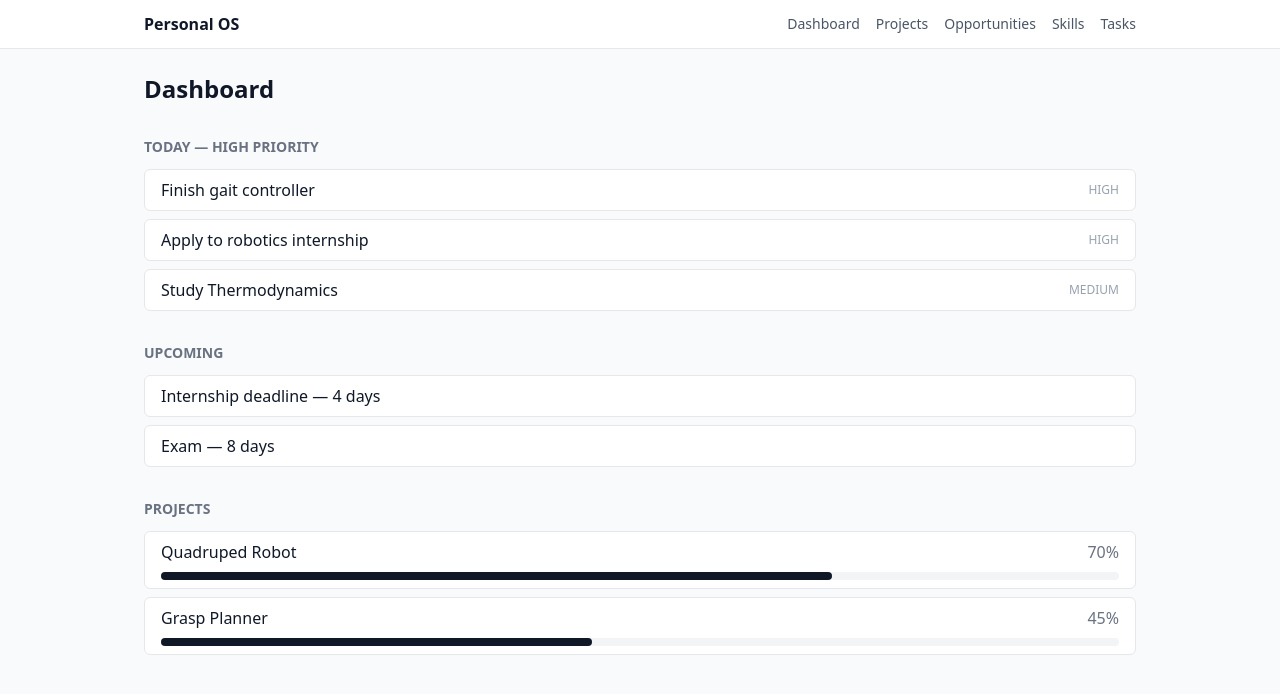
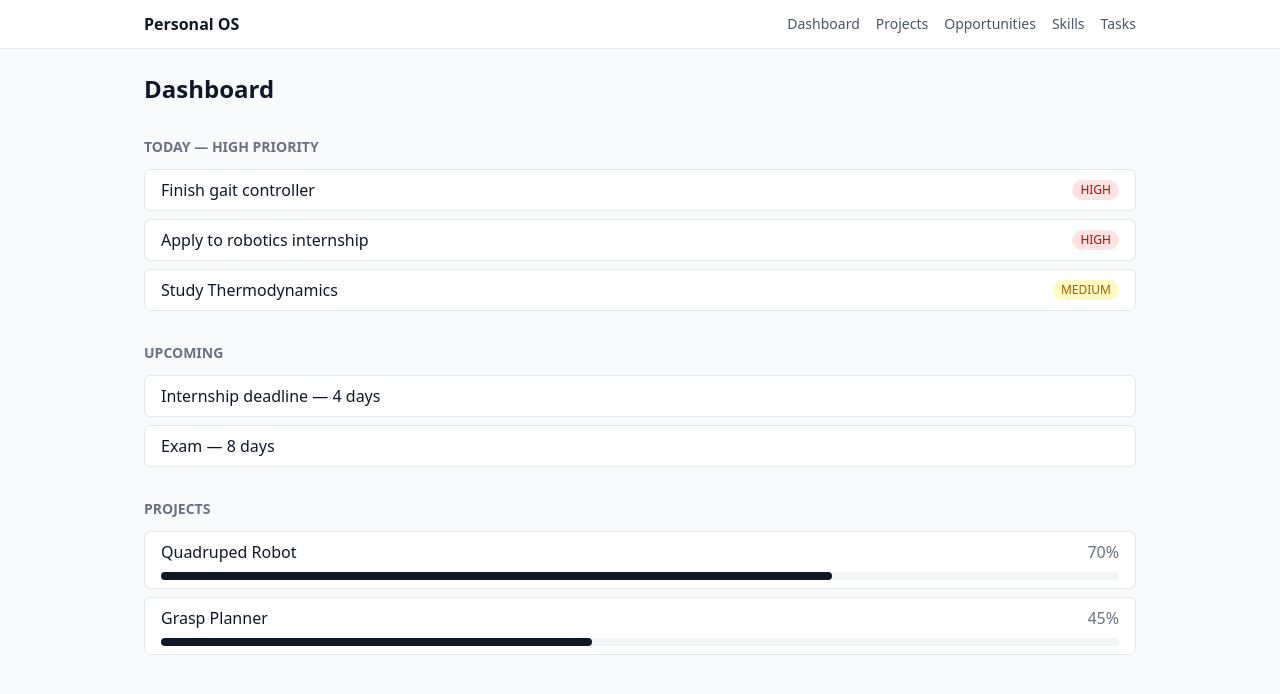
Before and after one commit to harshultyagi/personal-os, a Next.js app: page /dashboard in a window 1280 px wide. Shown: the top 694 px of the page. Built offline with nearby package versions, Linux system fonts and the light colour scheme.

Commit message:
feat: add reusable Badge component with priority color coding

```diff
--- a/app/dashboard/page.tsx
+++ b/app/dashboard/page.tsx
@@ -1,3 +1,5 @@
+import { Badge,priorityTone } from "@/components/Badge";
+
 type Task = {
   id: string;
   title: string;
@@ -48,9 +50,7 @@ export default function DashboardPage() {
               className="flex items-center justify-between rounded-md border border-gray-200 bg-white px-4 py-2"
             >
               <span>{task.title}</span>
-              <span className="text-xs uppercase text-gray-400">
-                {task.priority}
-              </span>
+              <Badge label={task.priority} tone={priorityTone(task.priority)} />
             </li>
           ))}
         </ul>
--- /dev/null
+++ b/components/Badge.tsx
@@ -0,0 +1,30 @@
+type BadgeTone = "gray" | "red" | "yellow" | "green" | "blue";
+
+type BadgeProps = {
+  label: string;
+  tone: BadgeTone;
+};
+
+const toneStyles: Record<BadgeTone, string> = {
+  gray: "bg-gray-100 text-gray-700",
+  red: "bg-red-100 text-red-700",
+  yellow: "bg-yellow-100 text-yellow-700",
+  green: "bg-green-100 text-green-700",
+  blue: "bg-blue-100 text-blue-700",
+};
+
+export function Badge({ label, tone }: BadgeProps) {
+  return (
+    <span
+      className={`rounded-full px-2 py-0.5 text-xs font-medium uppercase ${toneStyles[tone]}`}
+    >
+      {label}
+    </span>
+  );
+}
+
+export function priorityTone(priority: "low" | "medium" | "high"): BadgeTone {
+  if (priority === "high") return "red";
+  if (priority === "medium") return "yellow";
+  return "gray";
+}
```
